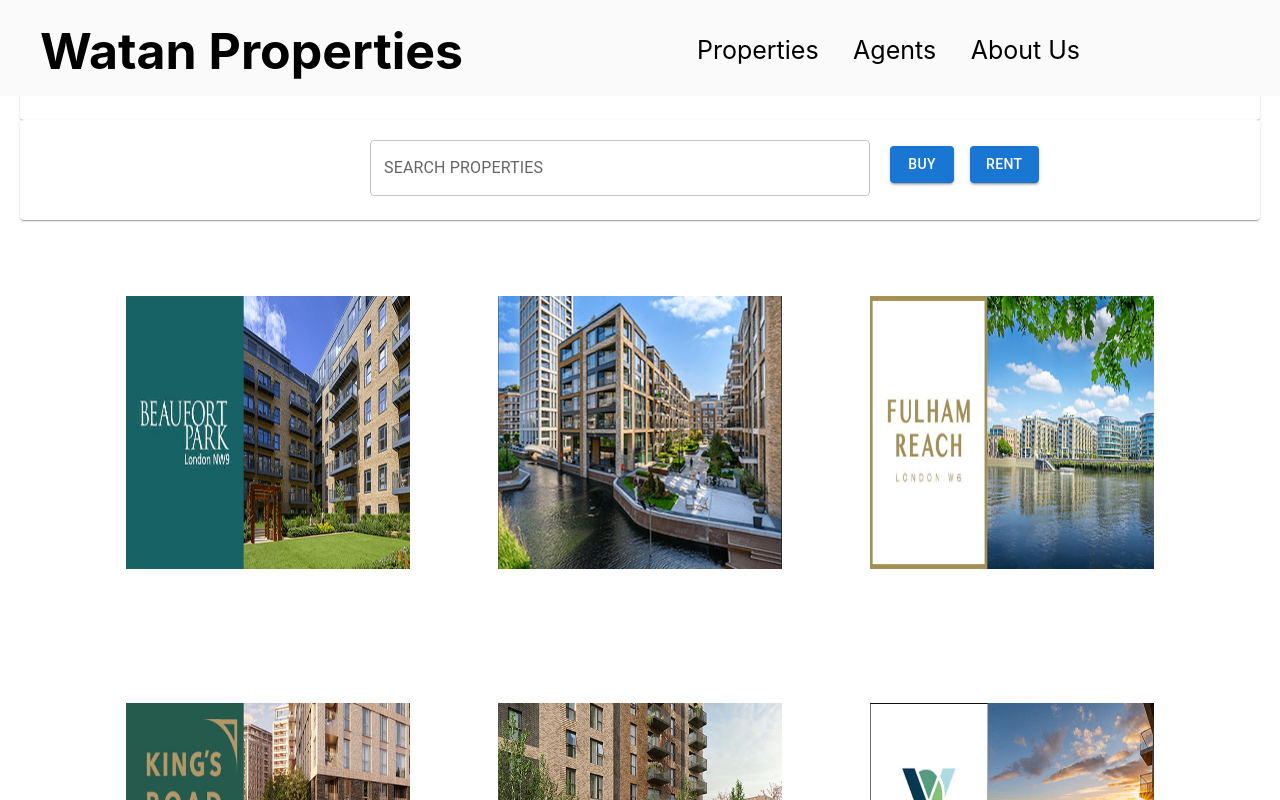
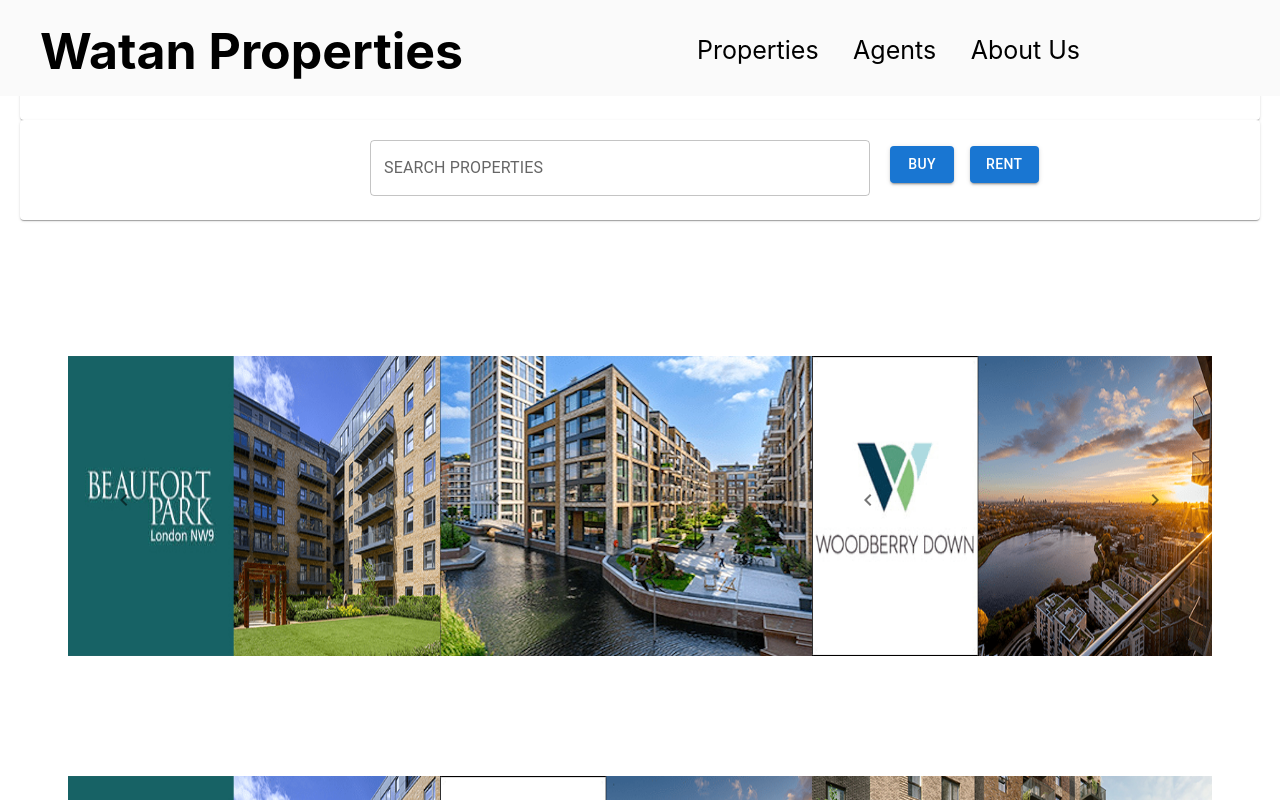
Before and after one commit to samim195/real-estate, a React (Create React App) app: page /properties in a window 1280 px wide. Shown: the top 800 px of the page. Built offline with nearby package versions, Linux system fonts and the light colour scheme.

Commit message:
add gridlayout with clickable arrows to change images

```diff
--- a/src/Components/Properties/BoxList/BoxList.css
+++ b/src/Components/Properties/BoxList/BoxList.css
@@ -0,0 +1,3 @@
+.boxList{
+    top: 100px;
+}
--- a/src/Components/Properties/BoxList/BoxList.js
+++ b/src/Components/Properties/BoxList/BoxList.js
@@ -1,30 +1,60 @@
-import React from "react";
+import React, { useState } from 'react';
 import beaufort from './images/beaufort.png';
 import chelsea from './images/chelsea.jpg';
 import fulham from './images/fulham.jpeg';
 import kings from './images/kings.jpeg';
 import laundreyworks from './images/laundreyworks.jpeg';
 import woodberry from './images/woodberry.png';
+import { Grid, IconButton } from '@mui/material';
+import KeyboardArrowLeftIcon from '@mui/icons-material/KeyboardArrowLeft';
+import KeyboardArrowRightIcon from '@mui/icons-material/KeyboardArrowRight';
 
-import { Grid } from '@mui/material';
+function ImageBox({ images }) {
+  const [currentImageIndex, setCurrentImageIndex] = useState(0);
 
-export default function BoxList() {
-    const images = [
-        {id: 1, src: beaufort},
-        {id: 2, src: chelsea},
-        {id: 3, src: fulham},
-        {id: 4, src: kings},
-        {id: 5, src: laundreyworks},
-        {id: 6, src: woodberry}
-    ];
+  const handlePrevImage = () => {
+    setCurrentImageIndex(currentImageIndex === 0 ? images.length - 1 : currentImageIndex - 1);
+  };
 
-    return (
-        <Grid container spacing={2} justifyContent={"center"} sx={{ padding:'10px 70px'}}>
-            {images.map((image) => (
-                <Grid key={image.id} item xs={12} sm={4} sx={{ display:'flex', justifyContent: 'center'}}>
-                <img src={image.src} style={{ width: '80%', height: '70%', marginTop: '150px' }}/>
-            </Grid>
-            ))}
+  const handleNextImage = () => {
+    setCurrentImageIndex(currentImageIndex === images.length - 1 ? 0 : currentImageIndex + 1);
+  };
+
+  return (
+    <div>
+    <img src={images[currentImageIndex]} alt={`Image ${currentImageIndex}`} style={{ width: '400px', height: '300px', position:'relative', paddingBottom:'50px', paddingTop:'50px'}} />
+      <IconButton onClick={handlePrevImage} style={{ position: 'absolute', top: '50%', left: '30px', transform: 'translateY(-50%)', zIndex: 2 }}>
+        <KeyboardArrowLeftIcon />
+      </IconButton>
+      <IconButton onClick={handleNextImage} style={{ position: 'absolute', top: '50%', right: '15px', transform: 'translateY(-50%)', zIndex: 2 }}>
+        <KeyboardArrowRightIcon />
+      </IconButton>
+    </div>
+  );
+}
+
+
+
+
+const listings = [
+  { images: [beaufort, chelsea, fulham, kings, woodberry, laundreyworks] },
+  { images: [chelsea, beaufort, kings, fulham, laundreyworks, woodberry] },
+  { images: [woodberry, laundreyworks, kings, fulham, beaufort, woodberry] },
+  { images: [beaufort, chelsea, fulham, kings, woodberry, laundreyworks] },
+  { images: [woodberry, fulham, kings, laundreyworks, laundreyworks, woodberry] },
+  { images: [laundreyworks, laundreyworks, kings, fulham, beaufort, woodberry] }
+];
+
+function BoxList() {
+  return (
+    <Grid container spacing={2} sx={{ padding: '20px 70px' , position: 'relative', top:'150px'}}>
+      {listings.map((listing, index) => (
+        <Grid key={index} item xs={12} sm={4} sx={{position:'relative', display:'flex', justifyContent: 'center'}}>
+          <ImageBox images={listing.images}/>
         </Grid>
-    );
-};
+      ))}
+    </Grid>
+  );
+}
+
+export default BoxList;
```
